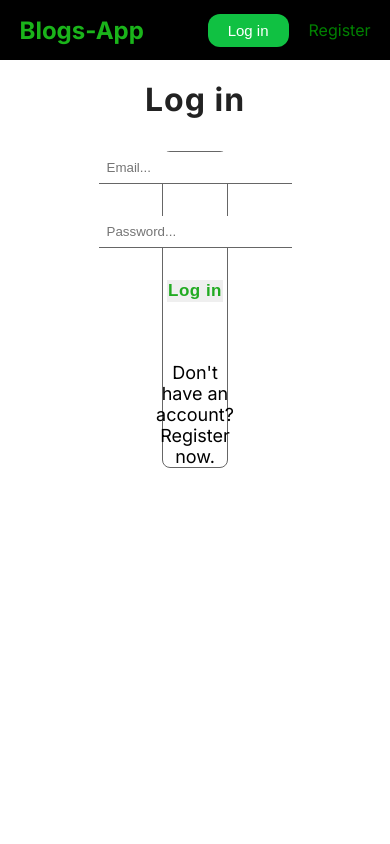
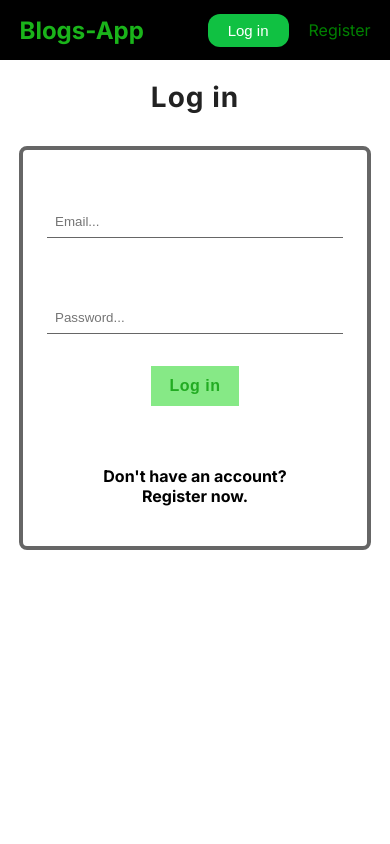
Before and after one commit to himanshi-sharma-123/Blogs-app, a Next.js app: page /login in a window 390 px wide. Shown: the top 844 px of the page. Built offline with nearby package versions, Linux system fonts and the light colour scheme; no server answers.

Commit message:
login register page ui and responsive

```diff
--- a/src/app/login/login.module.css
+++ b/src/app/login/login.module.css
@@ -1,4 +1,95 @@
 .container {
+  margin-top: 5rem;
+  height: calc(100vh - 60px);
+  width: 100%;
+}
+
+.wrapper {
+  width: 90%; /* Adjusted width */
+  margin: 0 auto;
+  display: flex;
+  flex-direction: column;
+  align-items: center;
+}
+
+.wrapper > h2 {
+  font-size: 28px; /* Adjusted font size */
+  color: #222;
+  letter-spacing: 1px;
+}
+
+.wrapper > form {
+  margin-top: 2rem;
+  width: 90%; /* Adjusted width */
+  max-width: 400px; /* Added max-width */
+  padding: 1.5rem;
+  border: 4px solid #666;
+  border-radius: 8px;
+  display: flex;
+  flex-direction: column;
+  justify-content: center;
+  align-items: center;
+  gap: 2rem;
+}
+
+.wrapper > form > input {
+  outline: none;
+  border: none;
+  border-bottom: 1px solid #666;
+  padding: 0.5rem;
+  margin-top: 2rem;
+  width: 100%; /* Adjusted width */
+}
+
+.submitButton {
+  outline: none;
+  padding: 0.5rem 1rem;
+  border: 3px solid transparent;
+  font-size: 16px; /* Adjusted font size */
+  font-weight: bold;
+  background-color: #86e986;
+  color: #22ab22;
+  cursor: pointer;
+  transition: 150ms;
+  letter-spacing: 0.5px;
+}
+
+.submitButton:hover {
+  border-color: #22ab22;
+  background-color: #22ab22;
+  color: #efefef;
+}
+
+.loginNow {
+  background-color: transparent;
+  outline: none;
+  border: none;
+  font-size: 16px; /* Adjusted font size */
+  margin-top: 1.75rem;
+  margin-bottom: 1rem;
+  cursor: pointer;
+  text-align: center;
+  transition: 150ms;
+  color: black;
+  font-weight: bold;
+}
+
+.loginNow:hover {
+  color: #555;
+}
+
+/* Media query for smaller screens */
+@media (max-width: 768px) {
+  .wrapper {
+    width: 95%; /* Adjusted width */
+  }
+
+  .wrapper > form {
+    width: 95%; /* Adjusted width */
+  }
+}
+
+/* .container {
   margin-top: 5rem;
   height: calc(100vh - 60px);
   width: 100%;
@@ -20,9 +111,9 @@
 
 .wrapper > form {
   margin-top: 2rem;
-  width: 20%;
-  padding: 1.5 rem;
-  border: 1px solid #666;
+  width: 30%;
+  padding: 1.5rem;
+  border: 4px solid #666;
   border-radius: 8px;
   display: flex;
   flex-direction: column;
@@ -36,15 +127,16 @@
   border: none;
   border-bottom: 1px solid #666;
   padding: 0.5rem;
+  margin-top: 2rem;
 }
 
 .submitButton {
   outline: none;
-  padding: 0.5 rem 1rem;
-  border: 1px solid transparent;
+  padding: 0.5rem 1rem;
+  border: 3px solid transparent;
   font-size: 17px;
   font-weight: bold;
-  background-color: #efefef;
+  background-color: #86e986;
   color: #22ab22;
   cursor: pointer;
   transition: 150ms;
@@ -63,11 +155,14 @@
   border: none;
   font-size: 18px;
   margin-top: 1.75rem;
+  margin-bottom: 1rem;
   cursor: pointer;
   text-align: center;
   transition: 150ms;
+  color: black;
+  font-weight: bold;
 }
 
 .loginNow:hover {
   color: #555;
-}
+} */
--- a/src/app/register/register.module.css
+++ b/src/app/register/register.module.css
@@ -1,4 +1,96 @@
 .container {
+  margin-top: 5rem;
+  height: calc(100vh - 60px);
+  width: 100%;
+}
+
+.wrapper {
+  width: 90%; /* Adjusted width */
+  max-width: 500px; /* Added max-width */
+  margin: 0 auto;
+  display: flex;
+  flex-direction: column;
+  align-items: center;
+}
+
+.wrapper > h2 {
+  font-size: 28px; /* Adjusted font size */
+  color: #222;
+  letter-spacing: 1px;
+}
+
+.wrapper > form {
+  margin-top: 2rem;
+  width: 90%; /* Adjusted width */
+  max-width: 400px; /* Added max-width */
+  padding: 1.5rem;
+  border: 4px solid #666;
+  border-radius: 8px;
+  display: flex;
+  flex-direction: column;
+  justify-content: center;
+  align-items: center;
+  gap: 2rem;
+}
+
+.wrapper > form > input {
+  outline: none;
+  border: none;
+  border-bottom: 1px solid #666;
+  padding: 0.5rem;
+  width: 100%; /* Adjusted width */
+}
+
+.submitButton {
+  outline: none;
+  padding: 0.5rem 1rem;
+  border: 3px solid transparent;
+  font-size: 16px; /* Adjusted font size */
+  font-weight: bold;
+  background-color: #86e986;
+  color: #22ab22;
+  cursor: pointer;
+  transition: 150ms;
+  letter-spacing: 0.5px;
+}
+
+.submitButton:hover {
+  border-color: #22ab22;
+  background-color: #22ab22;
+  color: #efefef;
+}
+
+.registerNow {
+  background-color: transparent;
+  outline: none;
+  border: none;
+  font-size: 16px; /* Adjusted font size */
+  margin-top: 1.75rem;
+  margin-bottom: 1rem;
+  color: black;
+  font-weight: bold;
+  cursor: pointer;
+  text-align: center;
+  transition: 150ms;
+}
+
+.registerNow:hover {
+  color: #555;
+}
+
+/* Media query for smaller screens */
+@media (max-width: 768px) {
+  .wrapper {
+    width: 95%; /* Adjusted width */
+  }
+
+  .wrapper > form {
+    width: 95%; /* Adjusted width */
+    max-width: 100%; /* Set max-width to 100% for smaller screens */
+  }
+}
+
+/* .container {
   margin-top: 5rem;
   height: calc(100vh - 60px);
   width: 100%;
@@ -20,9 +112,9 @@
 
 .wrapper > form {
   margin-top: 2rem;
-  width: 20%;
-  padding: 1.5 rem;
-  border: 1px solid #666;
+  width: 30%;
+  padding: 1.5rem;
+  border: 4px solid #666;
   border-radius: 8px;
   display: flex;
   flex-direction: column;
@@ -40,11 +132,11 @@
 
 .submitButton {
   outline: none;
-  padding: 0.5 rem 1rem;
-  border: 1px solid transparent;
+  padding: 0.5rem 1rem;
+  border: 3px solid transparent;
   font-size: 17px;
   font-weight: bold;
-  background-color: #efefef;
+  background-color: #86e986;
   color: #22ab22;
   cursor: pointer;
   transition: 150ms;
@@ -63,6 +155,9 @@
   border: none;
   font-size: 18px;
   margin-top: 1.75rem;
+  margin-bottom: 1rem;
+  color: black;
+  font-weight: bold;
   cursor: pointer;
   text-align: center;
   transition: 150ms;
@@ -70,4 +165,4 @@
 
 .registerNow:hover {
   color: #555;
-}
+} */
```
